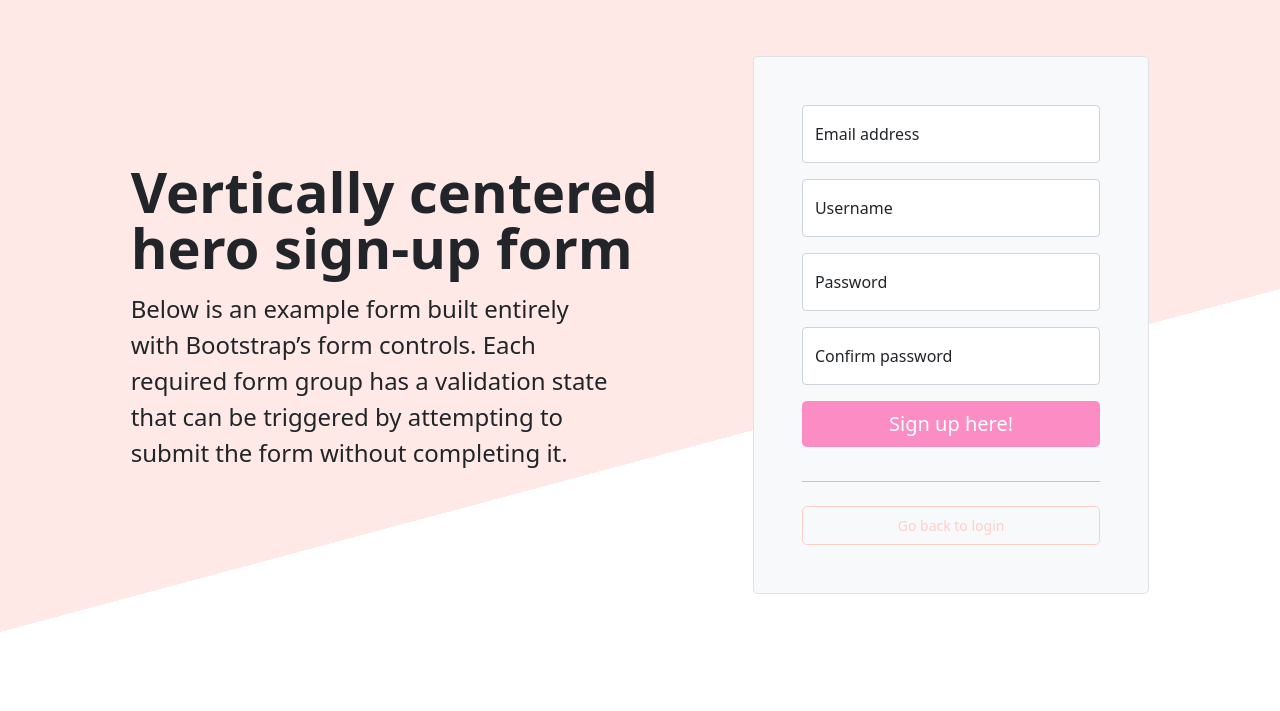
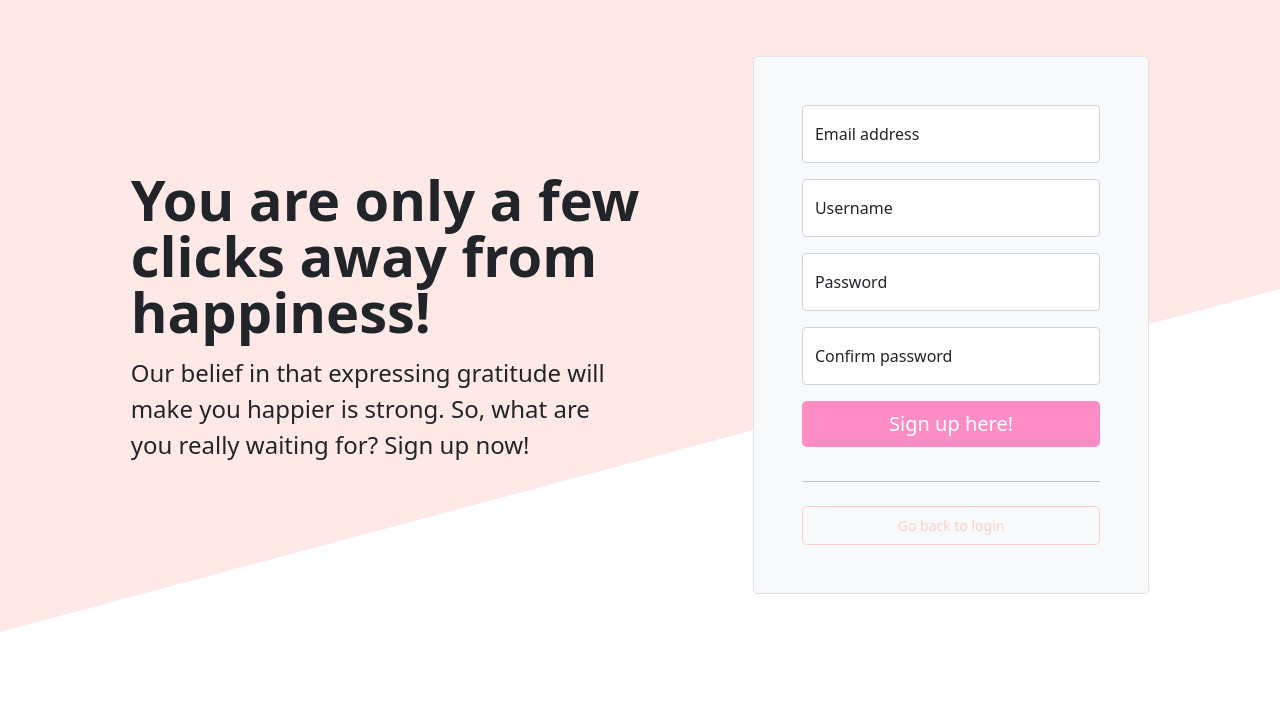
Before and after one commit to jonfra165/Thankyou, a Flask app: page /sign-up in a window 1280 px wide. Shown: the top 711 px of the page. Run offline with Flask 2, Linux system fonts and the light colour scheme.

Commit message:
Changed back text

```diff
--- a/ThankYou_Kod/ThankYou/website/templates/sign_up.html
+++ b/ThankYou_Kod/ThankYou/website/templates/sign_up.html
@@ -7,8 +7,8 @@
 <div class="container col-xl-10 col-xxl-8 px-4 py-5">
   <div class="row align-items-center g-lg-5 py-5">
     <div class="col-lg-7 text-center text-lg-start">
-      <h1 class="display-4 fw-bold lh-1 mb-3">Vertically centered hero sign-up form</h1>
-      <p class="col-lg-10 fs-4">Below is an example form built entirely with Bootstrap’s form controls. Each required form group has a validation state that can be triggered by attempting to submit the form without completing it.</p>
+      <h1 class="display-4 fw-bold lh-1 mb-3">You are only a few clicks away from happiness!</h1>
+      <p class="col-lg-10 fs-4">Our belief in that expressing gratitude will make you happier is strong. So, what are you really waiting for? Sign up now!</p>
     </div>
     <div class="col-md-10 mx-auto col-lg-5">
       <form class="p-4 p-md-5 border rounded-3 bg-light" id="log-in" method="POST">
```
